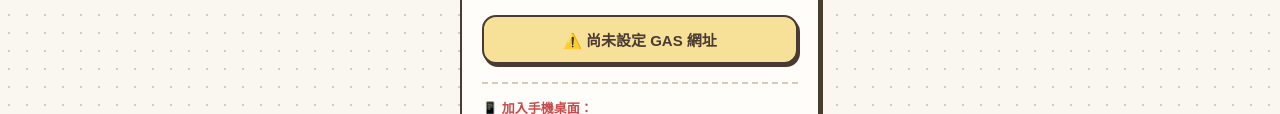
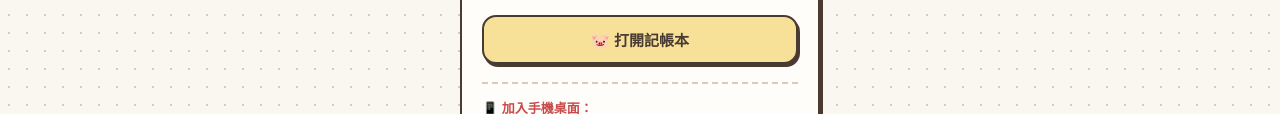
Before and after one commit to ronglove71/piggy-bank, a plain HTML site: page index.html in a window 1280 px wide. Shown: the part 390-504 px from the top of the page. Drawn offline with Linux system fonts and the light colour scheme.

Commit message:
Update index.html

```diff
--- a/index.html
+++ b/index.html
@@ -60,7 +60,7 @@
     // ======================================================================
     // ⚠️ 只要改這一行：貼上你的 GAS 網頁應用程式網址（結尾是 /exec）
     // ======================================================================
-    const GAS_URL = 'https://script.google.com/macros/s/請貼上你的部署ID/exec';
+    const GAS_URL = 'https://script.google.com/macros/s/AKfycbzWtyAFIc88kkpWxwjETxNjgh7CcrI_v1kpwlgY1b188nQHEOTbaJ9QWkwDzxXmpXTNwQ/exec';
 
     const configured = /^https:\/\/script\.google\.com\/.+\/exec/.test(GAS_URL) && !GAS_URL.includes('請貼上');
     const isStandalone = window.matchMedia('(display-mode: standalone)').matches || window.navigator.standalone === true;
```
